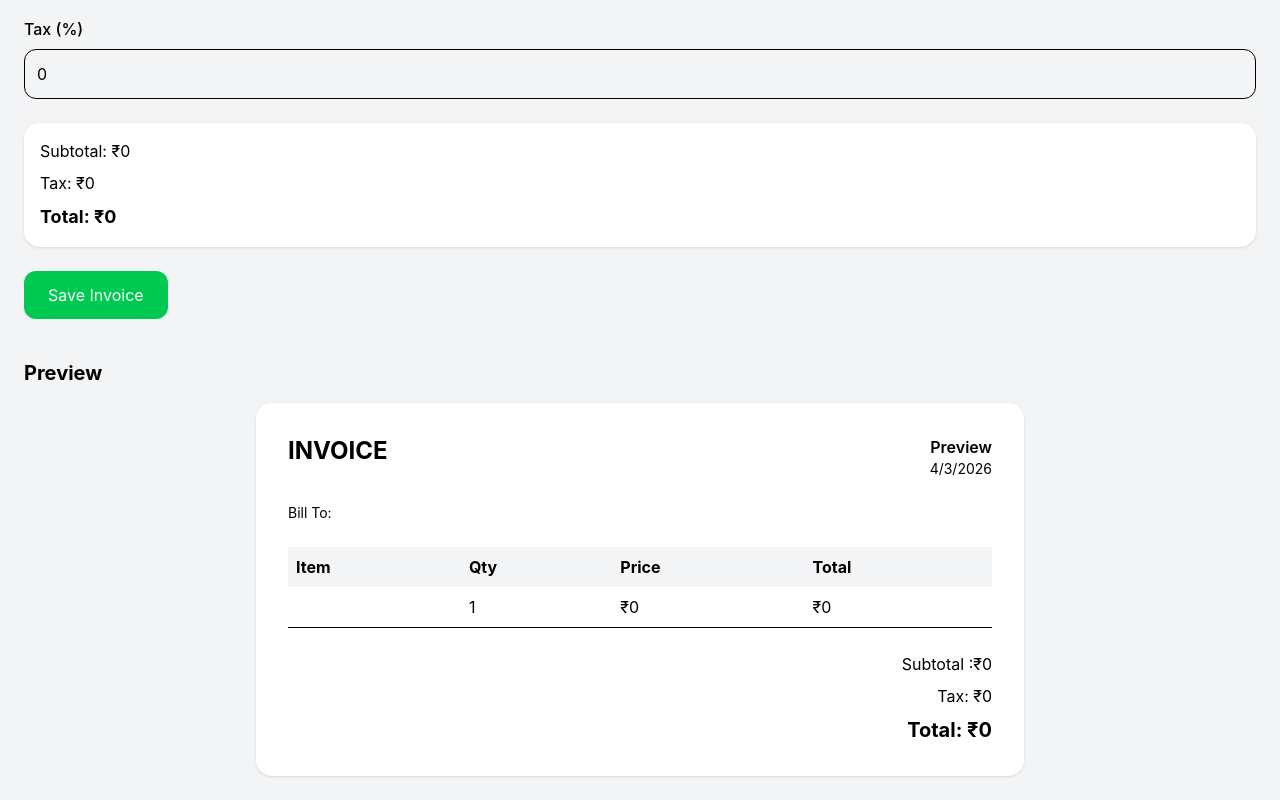
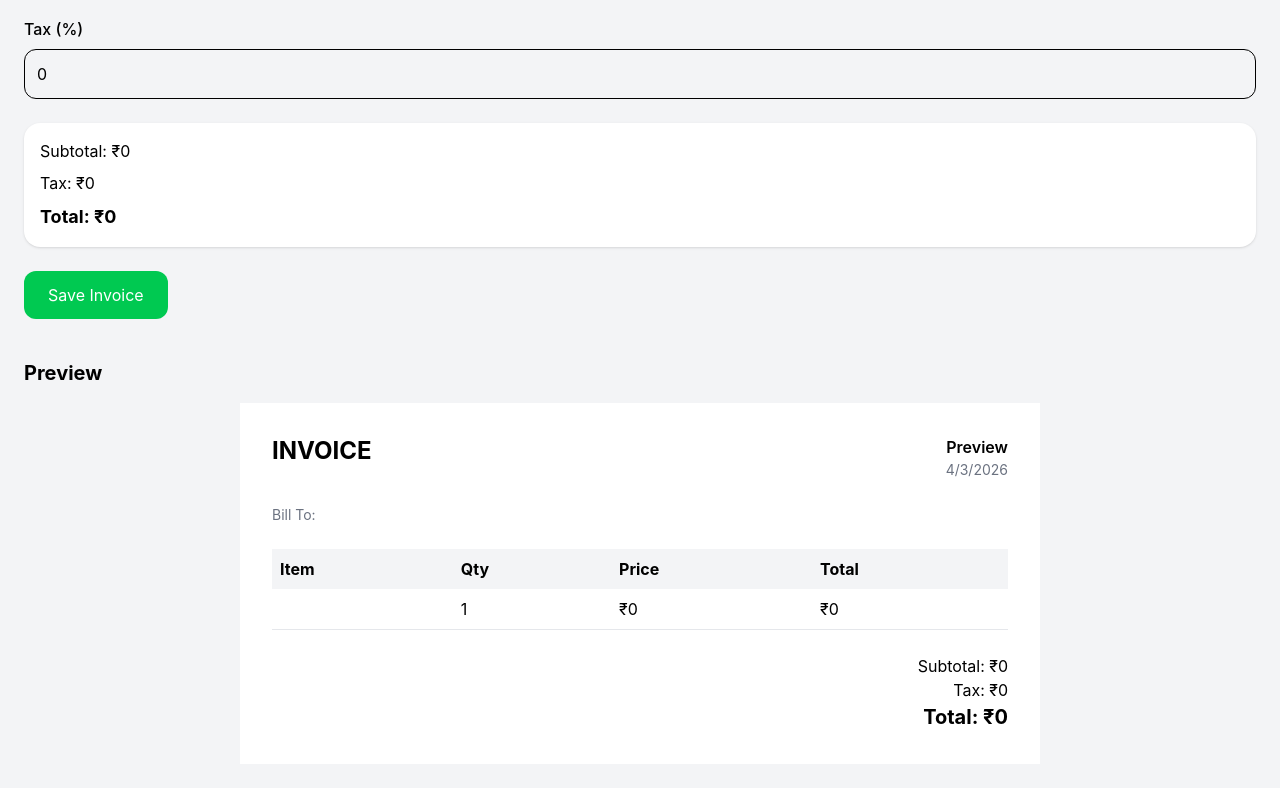
Before and after one commit to AdamyaMehta07/InvoiceForge, a React (Vite) app: page /create in a window 1280 px wide. Shown: the part 331-1131 px from the top of the page. Built offline with nearby package versions, Linux system fonts and the light colour scheme.

Commit message:
add invoice PDF export with html2canvas/jspdf

```diff
--- a/package.json
+++ b/package.json
@@ -11,6 +11,8 @@
   },
   "dependencies": {
     "@tailwindcss/vite": "^4.2.2",
+    "html2canvas": "^1.4.1",
+    "jspdf": "^4.2.1",
     "react": "^19.2.4",
     "react-dom": "^19.2.4",
     "react-router-dom": "^7.14.0",
--- a/src/components/InvoicePreview.jsx
+++ b/src/components/InvoicePreview.jsx
@@ -1,59 +1,68 @@
-import React from 'react'
+import React from "react";
 
 const InvoicePreview = ({ invoice }) => {
-    if( !invoice ) return null;
+  if (!invoice) return null;
+
   return (
-    <div className='bg-white p-8 rounded-2xl shadow max-w-3xl mx-auto'>
-
+    <div
+      id="invoice-preview"
+      style={{ backgroundColor: "#ffffff", color: "#000000" }}
+      className="p-8 max-w-[800px] mx-auto"
+    >
       {/* Header */}
-        <div className='flex justify-between mb-6'>
-            <h1 className='text-2xl font-bold'>INVOICE</h1>
-            <div className='text-right'>
-                <p className='font-semibold'>{invoice.id}</p>
-                <p className='text-grey-500 text-sm'>
+      <div className="flex justify-between mb-6">
+        <h1 className="text-2xl font-bold">INVOICE</h1>
+        <div style={{ textAlign: "right" }}>
+          <p className="font-semibold">{invoice.id}</p>
+          <p style={{ color: "#6b7280", fontSize: "14px" }}>
             {new Date().toLocaleDateString()}
           </p>
         </div>
       </div>
 
       {/* Client */}
-        <div className='mb-6'>
-            <p className='text-grey-500 text-sm'>Bill To:</p>
-            <p className='font-semibold text-lg'>{invoice.client}</p>
+      <div className="mb-6">
+        <p style={{ color: "#6b7280", fontSize: "14px" }}>
+          Bill To:
+        </p>
+        <p className="font-semibold text-lg">{invoice.client}</p>
       </div>
 
-        {/* Items Table */}
-        <table className='w-full mb-6 border-collapse'>
+      {/* Table */}
+      <table className="w-full mb-6 border-collapse">
         <thead>
-                <tr className='bg-gray-100 text-left'>
-                    <th className='p-2'>Item</th>
-                    <th className='p-2'>Qty</th>
-                    <th className='p-2'>Price</th>
-                    <th className='p-2'>Total</th>
+          <tr style={{ backgroundColor: "#f3f4f6" }}>
+            <th className="p-2 text-left">Item</th>
+            <th className="p-2 text-left">Qty</th>
+            <th className="p-2 text-left">Price</th>
+            <th className="p-2 text-left">Total</th>
           </tr>
         </thead>
+
         <tbody>
-                {invoice.items.map((item,index) =>(
-                    <tr key={index} className='border-b'>
-                        <td className='p-2'>{item.name}</td>
-                        <td className='p-2'>{item.quantity}</td>
-                        <td className='p-2'>₹{item.price}</td>
-                        <td className='p-2'>₹{item.quantity *item.price}</td>
+          {invoice.items.map((item, index) => (
+            <tr key={index} style={{ borderBottom: "1px solid #e5e7eb" }}>
+              <td className="p-2">{item.name}</td>
+              <td className="p-2">{item.quantity}</td>
+              <td className="p-2">₹{item.price}</td>
+              <td className="p-2">
+                ₹{item.quantity * item.price}
+              </td>
             </tr>
           ))}
         </tbody>
       </table>
 
       {/* Summary */}
-      <div className='text-right space-y-2'>
-        <p>Subtotal :₹{invoice.subtotal}</p>
+      <div style={{ textAlign: "right" }}>
+        <p>Subtotal: ₹{invoice.subtotal}</p>
         <p>Tax: ₹{invoice.taxAmount}</p>
-        <p className='text-xl font-bold'>
+        <p style={{ fontSize: "20px", fontWeight: "bold" }}>
           Total: ₹{invoice.total}
         </p>
       </div>
     </div>
-  )
-}
+  );
+};
 
-export default InvoicePreview
+export default InvoicePreview;
--- a/src/pages/ViewInvoice.jsx
+++ b/src/pages/ViewInvoice.jsx
@@ -1,6 +1,8 @@
 import React, { useEffect, useState } from "react";
 import { useParams, useNavigate } from "react-router-dom";
 import InvoicePreview from "../components/InvoicePreview";
+import html2canvas from "html2canvas";
+import jsPDF from "jspdf";
 
 const ViewInvoice = () => {
   const { id } = useParams();
@@ -19,6 +21,43 @@ const ViewInvoice = () => {
     setInvoice(foundInvoice);
   }, [id]);
 
+  if (!invoice) {
+    return <p className="p-6">Loading...</p>;
+  }
+
+  const handleDownload = async () => {
+    const element = document.getElementById("invoice-preview");
+
+    if (!element) {
+      alert("Invoice preview not found!");
+      return;
+    }
+
+    try {
+      // wait for render
+      await new Promise((res) => setTimeout(res, 500));
+
+      const canvas = await html2canvas(element, {
+        scale: 2,
+        useCORS: true,
+        backgroundColor: "#ffffff",
+      });
+
+      const imgData = canvas.toDataURL("image/png");
+
+      const pdf = new jsPDF("p", "mm", "a4");
+
+      const imgWidth = 190;
+      const imgHeight = (canvas.height * imgWidth) / canvas.width;
+
+      pdf.addImage(imgData, "PNG", 10, 10, imgWidth, imgHeight);
+      pdf.save(`${invoice.id}.pdf`);
+    } catch (error) {
+      console.error("PDF ERROR:", error);
+      alert("Failed to generate PDF");
+    }
+  };
+
   return (
     <div className="min-h-screen bg-gray-100 p-6">
 
@@ -29,10 +68,18 @@ const ViewInvoice = () => {
         ← Back
       </button>
 
-      <h1 className="text-2xl font-bold mb-6">Invoice Preview</h1>
+      <div className="flex justify-between items-center mb-6">
+        <h1 className="text-2xl font-bold">Invoice Preview</h1>
+
+        <button
+          onClick={handleDownload}
+          className="bg-green-500 text-white px-4 py-2 rounded-xl cursor-pointer"
+        >
+          Download PDF
+        </button>
+      </div>
 
       <InvoicePreview invoice={invoice} />
-
     </div>
   );
 };
```
Also changed, not shown: 1 other file (tests, documents, lock files or other folders). Lines whose indentation alone changed are shown as unchanged.
